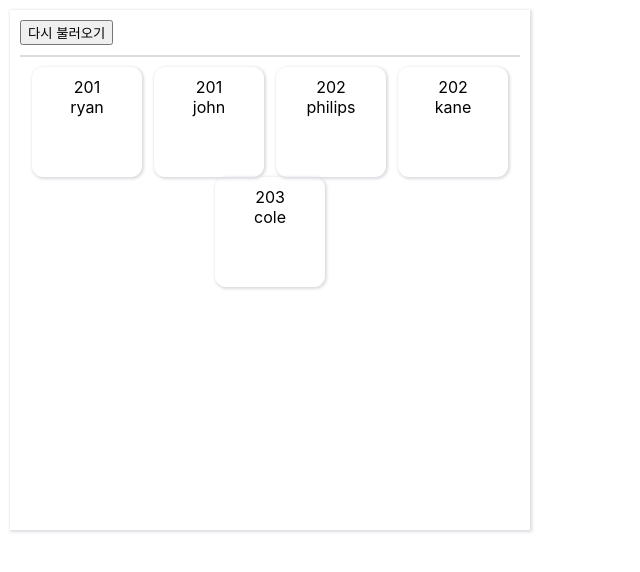
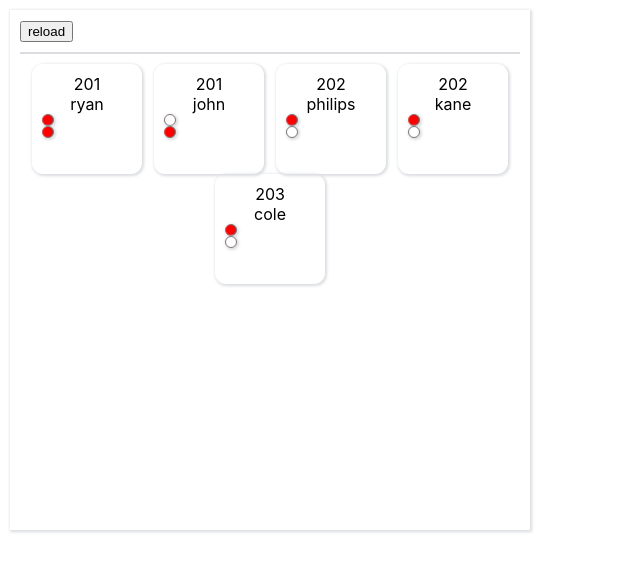
Before and after one commit to kyh080521/sorebed-controll, a React (Create React App) app: page / in a window 1280 px wide. Shown: the top 572 px of the page, without its empty margins (0-640 px from the left). Built offline with nearby package versions, Linux system fonts and the light colour scheme; data requests are answered from the project's data file.

Commit message:
2024-06-08

```diff
--- a/src/components/wardState.js
+++ b/src/components/wardState.js
@@ -2,6 +2,8 @@ import React, { useState, useEffect } from "react";
 import axios from "axios"
 
 import styles from '../styles/wardState.module.css'
+import WardStateButton from './wardStateButton';
+
 
 function Users() {
     const [users, setUsers] = useState(null);
@@ -39,17 +41,16 @@ function Users() {
     return (
         <div className={styles.wardState}>
             <div className={styles.btnContainer}>
-                <button onClick={fetchUsers}>다시 불러오기</button>
+                <button onClick={fetchUsers}>reload</button>
             </div>
             <ul className={styles.patientContainer}>
                 {users.map(user => (
-                    <div className = {styles.patient} key={user.id}>
-                        <span className = {styles.patientRoomId}>{user.roomNumber}</span>
-                        <span className = {styles.patientName}>{user.name}</span>
-                        <div claaName = {styles.patientState}>
-                            <div className = {styles.patientStateBtn}>
-
-                            </div>
+                    <div className={styles.patient} key={user.id}>
+                        <span className={styles.patientRoomId}>{user.roomNumber}</span>
+                        <span className={styles.patientName}>{user.name}</span>
+                        <div style = {{backgroundColor : ''}} claaName={styles.stateBtnContainer}>
+                           <WardStateButton state = {user.state.missed}/>
+                           <WardStateButton state = {user.state.fall}/>
                         </div>
                     </div>
                 ))}
--- /dev/null
+++ b/src/components/wardStateButton.js
@@ -0,0 +1,20 @@
+import React from 'react';
+
+import styles from '../styles/wardStateButton.module.css'
+
+
+const WardStateButton = ({state }) => {
+    // state 값에 따라 색상 결정
+    const getColor = () => {
+        if (state === 0) return 'red'; // fall이 1 이상이면 빨간색
+        else return 'white'
+    };
+
+    const color = getColor();
+
+    return (
+        <div className =  {styles.stateBtn} style={{ backgroundColor: color }}></div>
+    );
+};
+
+export default WardStateButton;
--- a/src/styles/wardState.module.css
+++ b/src/styles/wardState.module.css
@@ -43,12 +43,11 @@
     text-align: center;
 }
 
-.patientState {
+.stateBtnContainer {
     display: flex;
-    flex-direction: row;
-    align-items: center;
+    background-color: aqua;
+    height: 20px;
+    width: 100px;
+    align-content: center;
+    justify-content: center;
 }
-
-.stateBtnContainer {
-    flex-direction: row;
-}
--- /dev/null
+++ b/src/styles/wardStateButton.module.css
@@ -0,0 +1,7 @@
+.stateBtn {
+    height: 10px;
+    width: 10px;
+    border-radius: 50%;
+    border: 1px solid rgb(129, 117, 117);
+    box-shadow: 1px 1px 3px 1px #dadce0;
+}
```
